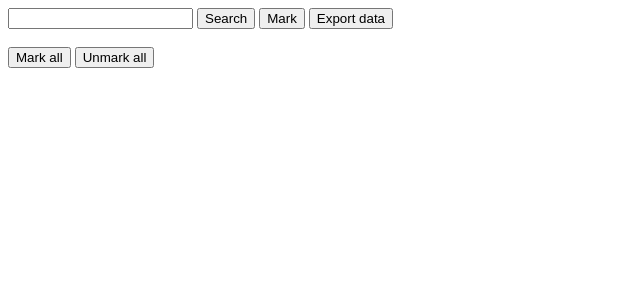
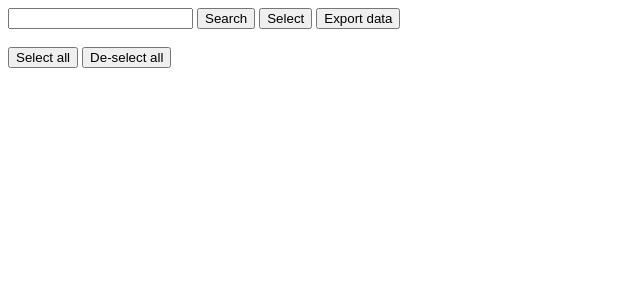
Before and after one commit to Queuebee2/Course8Informatica, a Flask app: page /search in a window 1280 px wide. Shown: the top 300 px of the page, without its empty margins (0-640 px from the left). Run offline with Flask 2, Linux system fonts and the light colour scheme.

Commit message:
added functions to select/deselect all buttons

```diff
--- a/Course8Informatica/routes.py
+++ b/Course8Informatica/routes.py
@@ -30,15 +30,13 @@ def database():
 
 @app.route('/search', methods=['GET', 'POST'])
 def search_test():
-    "Search page"
-
+    """"Search page"""
     global requestdata
 
-    # search_term = '((variant [tiab] OR variants [tiab] OR mutation [tiab] OR mutations [tiab] OR substitutions [tiab] OR substitution [tiab] ) AND ("loss of function" [tiab] OR "loss-of-function" [tiab] OR "haplo-insufficiency" [tiab] OR haploinsufficiency [tiab] OR "bi-allelic" [tiab] OR "biallelic" [tiab] OR recessive [tiab] OR homozygous [tiab] OR heterozygous [tiab] OR "de novo" [tiab] OR dominant [tiab] OR " X-linked" [tiab]) AND ("intellectual" [tiab] OR "mental retardation" [tiab] OR "cognitive" [tiab] OR "developmental" [tiab] OR "neurodevelopmental" [tiab]) AND “last 2 years”[dp] AND KDM3B) '
     search_term = request.form.get("search", "")
-    marked = request.form.get("mark", "")
-    markall = request.form.get("mark-all", "")
-    unmarkall = request.form.get("unmark-all", "")
+    marked = request.form.get("select", "")
+    selectall = request.form.get("select-all", "")
+    deselectall = request.form.get("deselect-all", "")
     export = request.form.get("export", "")
 
     collapsible_data = requestdata
@@ -61,11 +59,19 @@ def search_test():
                 headers={"Content-disposition":
                              "attachment; filename=gene_results.csv"})
 
-        if marked == 'Mark':
+        if marked == 'Select':
             print("Mark")
             for i in range(10):
                 if request.form.get("checkbox" + str(i), "") == "on":
                     print(i)
+
+        if selectall == "Select all":
+            return render_template('search.html',
+                           results=collapsible_data, mark="checked")
+
+        if deselectall == "De-select all":
+            return render_template('search.html',
+                           results=collapsible_data, mark="")
 
     if search_term != "":
         results = ps.run_querry(search_term, 'abstract')
--- a/Course8Informatica/templates/search.html
+++ b/Course8Informatica/templates/search.html
@@ -31,22 +31,22 @@
 <form method="POST">
     <input name="search">
         <input type="submit" name="search" value="Search">
-    <input type="submit" name="mark" value="Mark">
+    <input type="submit" name="select" value="Select">
     <input type="submit" name="export" value="Export data" />
     <br><br>
-    <input type="submit" name="mark-all" value="Mark all">
-    <input type="submit" name="unmark-all" value="Unmark all">
+    <input type="submit" name="select-all" value="Select all">
+    <input type="submit" name="deselect-all" value="De-select all">
     <br><br><br>
 
 
     {% for result in results %}
-    <button type="button" class="collapsible">{{ result[0] }} (ID: {{ result[3] }})</button>
+    <button type="button" class="collapsible">
+        <input type ="checkbox" name="checkbox{{ result[4] }}" class ="check" {{ mark }}>
+        {{ result[0] }} (ID: {{ result[3] }}) </button>
     <div class="content">
         <p>{{ result[1] }}</p>
         <p>{{ result[2] }}</p>
-        <p><a href="https://pubmed.ncbi.nlm.nih.gov/{{ result[3] }}">PubMed link</a></p>
-        <input type ="checkbox" name="checkbox{{ result[4] }}" class ="check">
-        <b> Mark this data </b> </div>
+        <p><a href="https://pubmed.ncbi.nlm.nih.gov/{{ result[3] }}">PubMed link</a></p></div>
                   </div>
 {% endfor %}
 </form>
```
